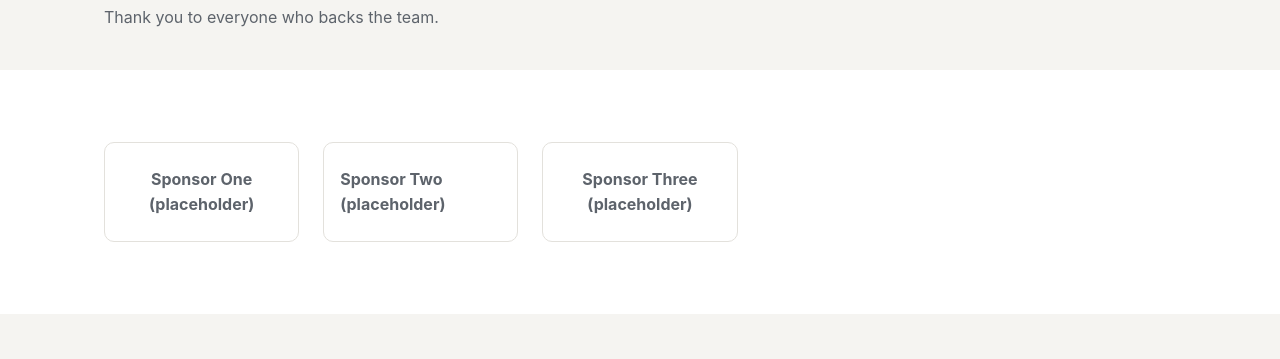
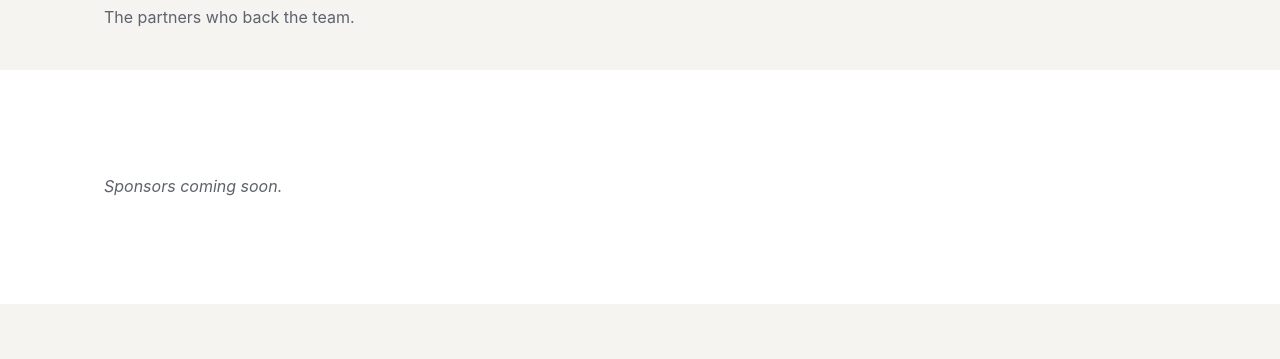
Before and after one commit to palmierie/pondigasmotorsport, a plain HTML site: page sponsors/index.html in a window 1280 px wide. Shown: the part 217-576 px from the top of the page. Drawn offline with Linux system fonts and the light colour scheme.

Commit message:
content: no sponsors yet; neutral sponsors banner
Co-Authored-By: Claude Sonnet 5.5 <noreply@anthropic.com>

```diff
--- a/data/sponsors.json
+++ b/data/sponsors.json
@@ -1,7 +1,3 @@
 {
-  "sponsors": [
-    { "name": "Sponsor One (placeholder)", "tier": "Principal" },
-    { "name": "Sponsor Two (placeholder)", "url": "https://example.com", "tier": "Major" },
-    { "name": "Sponsor Three (placeholder)" }
-  ]
+  "sponsors": []
 }
--- a/sponsors/index.html
+++ b/sponsors/index.html
@@ -23,7 +23,7 @@
 <nav class="nav" id="nav" aria-label="Main"><ul><li><a href="/">Home</a></li><li><a href="/results/">Results</a></li><li><a href="/schedule/">Schedule</a></li><li><a href="/sponsors/" aria-current="page">Sponsors</a></li><li><a href="/team/">Team</a></li><li><a href="/contact/">Contact</a></li></ul></nav>
 </div></header>
 <main>
-<div class="page-banner"><div class="container"><h1>Sponsors</h1><p>Thank you to everyone who backs the team.</p></div></div>
+<div class="page-banner"><div class="container"><h1>Sponsors</h1><p>The partners who back the team.</p></div></div>
 <section class="block"><div class="container"><div data-render="sponsors"><p class="empty">Loading…</p></div></div></section>
 <section class="block alt"><div class="container"><h2>Partner with us</h2>
 <p class="lead">Placeholder: why partnering with the team is worth it. Message us on Instagram to talk about opportunities.</p>
```
